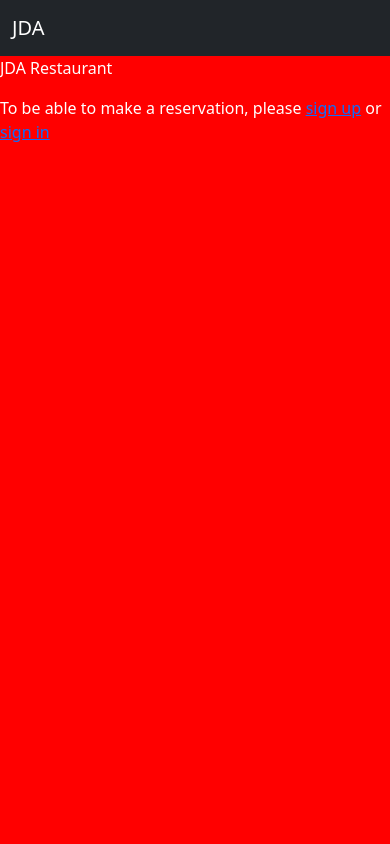
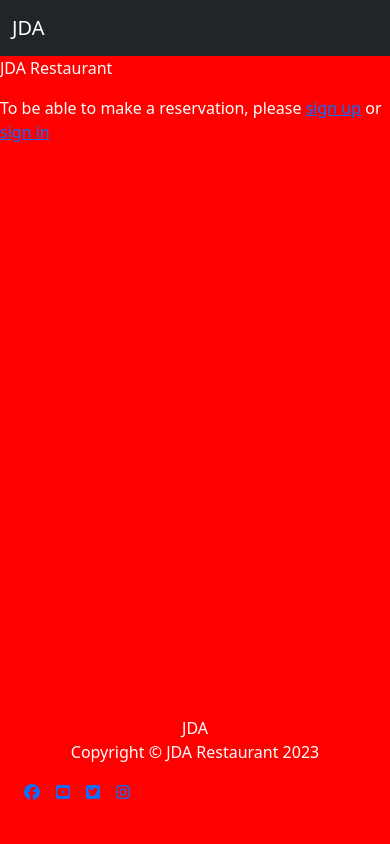
Before and after one commit to Jddelara01/jda_restaurant, a Django app: page / in a window 390 px wide. Run offline with Django 3.2, Linux system fonts and the light colour scheme; some libraries are stand-ins or nearby versions.

Commit message:
Add footer

```diff
--- a/static/css/style.css
+++ b/static/css/style.css
@@ -1,4 +1,19 @@
+* {
+    margin: 0;
+    padding: 0;
+}
+
 body {
     background-color: red;
     color: white;
+    min-height: 100vh;
 }
+
+footer {
+    position: fixed;
+    bottom: 0;
+    width: 100%;
+    background-color: #0000;
+    text-align: center;
+    margin-top: auto;
+}
--- a/templates/base.html
+++ b/templates/base.html
@@ -49,6 +49,36 @@
   {% block content %}
 
   {% endblock %}
+
+  <footer class="container p-4 rounded myfooter">
+    <div class="d-lg-flex justify-content-between">
+      <div>
+        <span>JDA</span>
+      </div>
+      <div class="copyright">
+        <p>Copyright © JDA Restaurant 2023</p>
+      </div>
+      <div>
+        <ul class="d-flex gap-3 list-unstyled">
+          <li><a href="https://facebook.com" target="_blank" rel="noopener"
+              aria-label="Visit our Facebook page (opens in a new tab)"><i class="fa-brands fa-facebook"></i></a>
+          </li>
+          <li><a href="https://youtube.com" target="_blank" rel="noopener"
+              aria-label="Visit our YouTube page (opens in a new tab)"><i class="fa-brands fa-square-youtube"></i></a>
+          </li>
+          <li><a href="https://twitter.com" target="_blank" rel="noopener"
+              aria-label="Visit our Twitter page (opens in a new tab)"><i class="fa-brands fa-square-twitter"></i></a>
+          </li>
+          <li><a href="https://instagram.com" target="_blank" rel="noopener"
+              aria-label="Visit our Instagram page (opens in a new tab)"><i class="fa-brands fa-instagram"></i></a>
+          </li>
+        </ul>
+      </div>
+    </div>
+  </footer>
+
+  <!-- font awesome script-->
+  <script src="https://kit.fontawesome.com/238c059d41.js" crossorigin="anonymous"></script>
 </body>
 
 </html>
```
